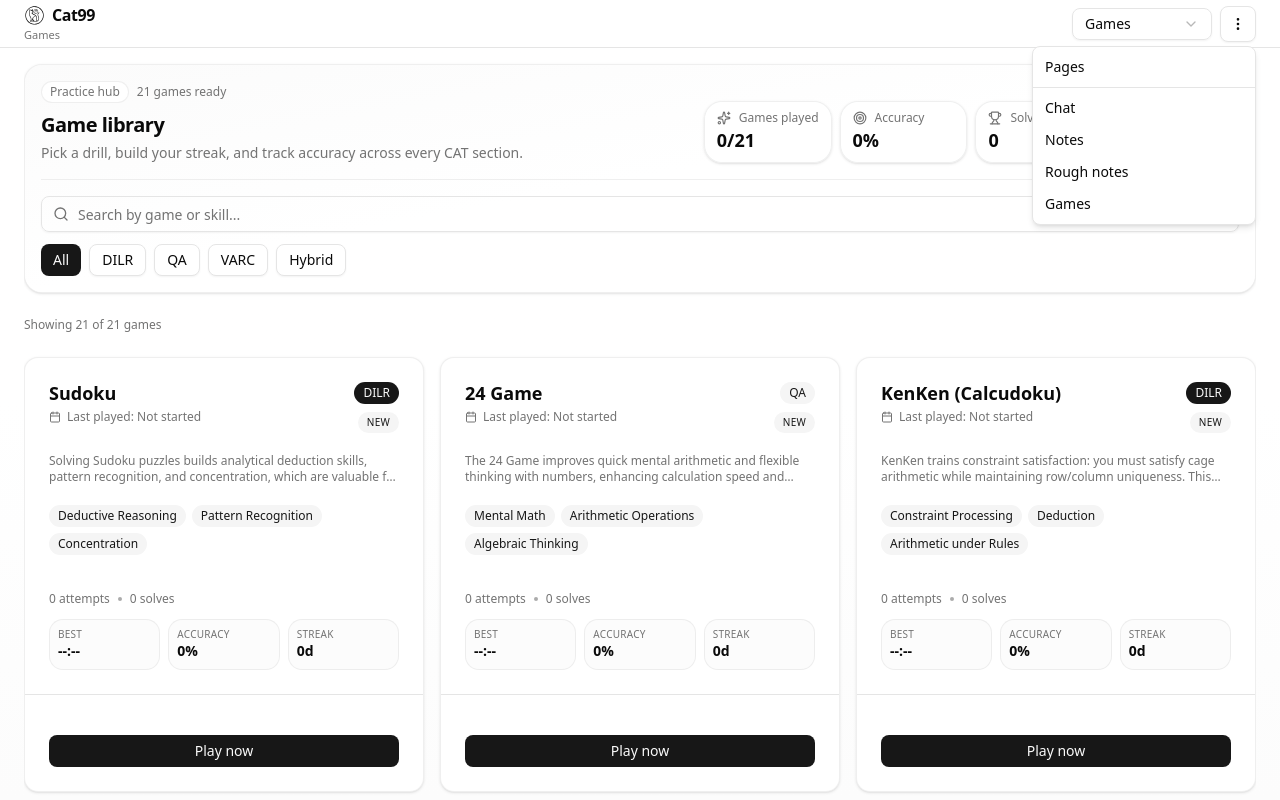
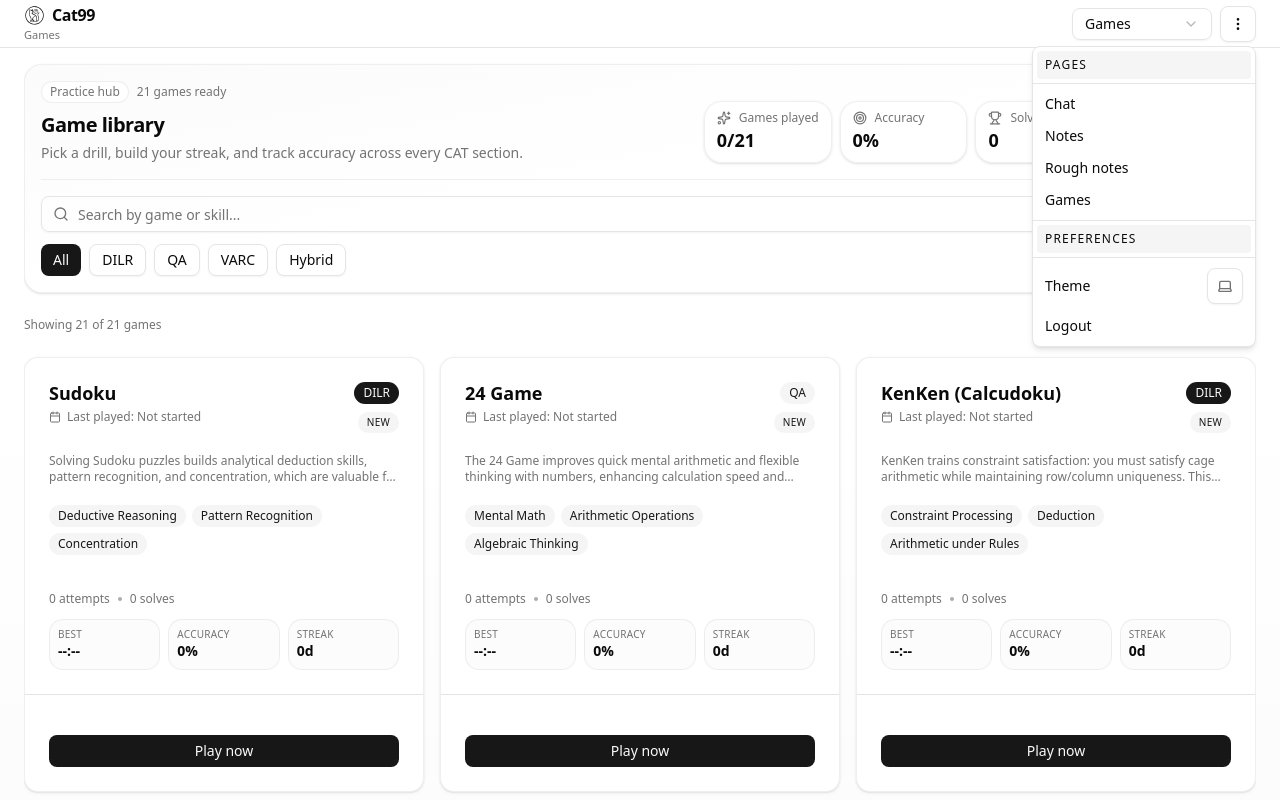
Before and after one commit to ayshrj/catprep, a Next.js app: page /games in a window 1280 px wide. Both pictures are taken after a click on the button "Menu". Built offline with nearby package versions, Linux system fonts and the light colour scheme; no server answers.

Commit message:
feat: implement authentication and theme management hooks for improved user experience

```diff
--- a/src/app/games/[gameId]/page.tsx
+++ b/src/app/games/[gameId]/page.tsx
@@ -20,6 +20,7 @@ import { DropdownMenuItem, DropdownMenuLabel, DropdownMenuSeparator } from "@/co
 import { Skeleton } from "@/components/ui/skeleton";
 import { ModelIcon } from "@/constant/model";
 import { isLlmGame } from "@/games/core/game-generation";
+import { useAuthAndTheme } from "@/hooks/use-auth-and-theme";
 import { useOpenRouterModels } from "@/hooks/use-openrouter-models";
 
 const GameRunner = dynamic(() => import("@/games/game-runner"), {
@@ -53,6 +54,7 @@ export default function GamePage() {
   } = useOpenRouterModels({ enabled: showModelPicker });
   const [modelPickerOpen, setModelPickerOpen] = useState(false);
   const [modelSearch, setModelSearch] = useState("");
+  const { handleLogout, handleThemeToggle } = useAuthAndTheme();
 
   useEffect(() => {
     if (!showModelPicker) return;
@@ -128,6 +130,8 @@ export default function GamePage() {
             }}
             inlineExtras={inlineModelControls}
             menuExtras={menuExtras}
+            onLogout={handleLogout}
+            onThemeToggle={handleThemeToggle}
           />
         }
       />
--- a/src/app/games/page.tsx
+++ b/src/app/games/page.tsx
@@ -17,6 +17,7 @@ import { Separator } from "@/components/ui/separator";
 import gameRegistry from "@/games/core/registry";
 import { fetchCloudGameData, getGameStats } from "@/games/core/storage";
 import { formatTime } from "@/games/core/timer";
+import { useAuthAndTheme } from "@/hooks/use-auth-and-theme";
 
 const ALL = "__all__";
 
@@ -28,6 +29,7 @@ const sectionConfig = {
 };
 
 export default function DashboardPage() {
+  const { handleLogout, handleThemeToggle } = useAuthAndTheme();
   const allGames = useMemo(() => Object.values(gameRegistry), []);
   const [filterSection, setFilterSection] = useState<string | null>(null);
   const [searchTerm, setSearchTerm] = useState("");
@@ -136,6 +138,8 @@ export default function DashboardPage() {
                 window.location.href = "/games";
               }
             }}
+            onLogout={handleLogout}
+            onThemeToggle={handleThemeToggle}
           />
         }
       />
--- a/src/app/notes/page.tsx
+++ b/src/app/notes/page.tsx
@@ -11,10 +11,12 @@ import { Notes } from "@/components/notes";
 import { Button } from "@/components/ui/button";
 import { ScrollArea } from "@/components/ui/scroll-area";
 import { Sheet, SheetContent, SheetHeader, SheetTitle, SheetTrigger } from "@/components/ui/sheet";
+import { useAuthAndTheme } from "@/hooks/use-auth-and-theme";
 import { CAT_KB_PARTS } from "@/lib/cat";
 
 export default function NotesPage() {
   const [chaptersOpen, setChaptersOpen] = useState(false);
+  const { handleLogout, handleThemeToggle } = useAuthAndTheme();
 
   const handleSectionClick = useCallback((sectionId: string) => {
     if (typeof window !== "undefined") {
@@ -93,6 +95,8 @@ export default function NotesPage() {
                 window.location.href = "/games";
               }
             }}
+            onLogout={handleLogout}
+            onThemeToggle={handleThemeToggle}
           />
         }
       />
--- a/src/app/rough-notes/page.tsx
+++ b/src/app/rough-notes/page.tsx
@@ -31,6 +31,7 @@ import MarkdownRenderer from "@/components/ui/markdown-renderer";
 import { ScrollArea } from "@/components/ui/scroll-area";
 import { Sheet, SheetContent, SheetHeader, SheetTitle, SheetTrigger } from "@/components/ui/sheet";
 import { Skeleton } from "@/components/ui/skeleton";
+import { useAuthAndTheme } from "@/hooks/use-auth-and-theme";
 import { cn } from "@/lib/utils";
 
 type RoughNote = {
@@ -55,6 +56,7 @@ export default function NotesPage() {
   const [previewMarkdown, setPreviewMarkdown] = useState("");
   const [noteToDelete, setNoteToDelete] = useState<RoughNote | null>(null);
   const [isDeletingNote, setIsDeletingNote] = useState(false);
+  const { handleLogout, handleThemeToggle } = useAuthAndTheme();
 
   const noteEditorRef = useRef<LexicalEditor | null>(null);
 
@@ -439,6 +441,8 @@ export default function NotesPage() {
                 <DropdownMenuItem onClick={() => void fetchNotes()}>Refresh</DropdownMenuItem>
               </>
             }
+            onLogout={handleLogout}
+            onThemeToggle={handleThemeToggle}
           />
         }
       />
--- a/src/components/app-navbar-actions.tsx
+++ b/src/components/app-navbar-actions.tsx
@@ -1,6 +1,7 @@
 "use client";
 
-import { MoreVertical } from "lucide-react";
+import { Laptop, Moon, MoreVertical, Sun } from "lucide-react";
+import { useTheme } from "next-themes";
 import type { ReactNode } from "react";
 
 import { AppNavigationSelect } from "@/components/app-navigation-select";
@@ -17,15 +18,40 @@ import { cn } from "@/lib/utils";
 
 type NavValue = "chat" | "notes" | "saved" | "games";
 
+function ThemeToggleButton() {
+  const { theme, setTheme } = useTheme();
+
+  const current = theme ?? "system";
+  const next = current === "system" ? "light" : current === "light" ? "dark" : "system";
+
+  const Icon = current === "dark" ? Moon : current === "light" ? Sun : Laptop;
+
+  return (
+    <Button type="button" variant="outline" size="icon" aria-label={`Theme: ${current}`} onClick={() => setTheme(next)}>
+      <Icon className="h-4 w-4" />
+    </Button>
+  );
+}
+
 type AppNavbarActionsProps = {
   value: NavValue;
   onChange: (value: NavValue) => void;
   inlineExtras?: ReactNode;
   menuExtras?: ReactNode;
   className?: string;
+  onLogout?: () => void;
+  onThemeToggle?: () => void;
 };
 
-export function AppNavbarActions({ value, onChange, inlineExtras, menuExtras, className }: AppNavbarActionsProps) {
+export function AppNavbarActions({
+  value,
+  onChange,
+  inlineExtras,
+  menuExtras,
+  className,
+  onLogout,
+  onThemeToggle,
+}: AppNavbarActionsProps) {
   const menuContent = (
     <DropdownMenuContent align="end" className="w-56">
       <DropdownMenuLabel>Pages</DropdownMenuLabel>
@@ -40,6 +66,22 @@ export function AppNavbarActions({ value, onChange, inlineExtras, menuExtras, cl
           {menuExtras}
         </>
       ) : null}
+      <DropdownMenuSeparator />
+      {onThemeToggle || onLogout ? (
+        <>
+          <DropdownMenuLabel>Preferences</DropdownMenuLabel>
+          <DropdownMenuSeparator />
+        </>
+      ) : null}
+      {onThemeToggle ? (
+        <DropdownMenuItem onSelect={onThemeToggle}>
+          <div className="flex w-full items-center justify-between">
+            <span>Theme</span>
+            <ThemeToggleButton />
+          </div>
+        </DropdownMenuItem>
+      ) : null}
+      {onLogout ? <DropdownMenuItem onClick={onLogout}>Logout</DropdownMenuItem> : null}
     </DropdownMenuContent>
   );
 
--- a/src/components/ui/dropdown-menu.tsx
+++ b/src/components/ui/dropdown-menu.tsx
@@ -122,15 +122,21 @@ function DropdownMenuRadioItem({
 function DropdownMenuLabel({
   className,
   inset,
+  theme = "withBackground",
   ...props
 }: React.ComponentProps<typeof DropdownMenuPrimitive.Label> & {
   inset?: boolean;
+  theme?: "default" | "withBackground";
 }) {
   return (
     <DropdownMenuPrimitive.Label
       data-slot="dropdown-menu-label"
       data-inset={inset}
-      className={cn("px-2 py-1.5 text-sm font-medium data-[inset]:pl-8", className)}
+      className={cn(
+        "px-2 py-1.5 text-sm font-medium data-[inset]:pl-8",
+        { "tracking-widest uppercase text-xs bg-accent rounded": theme === "withBackground" },
+        className
+      )}
       {...props}
     />
   );
--- /dev/null
+++ b/src/hooks/use-auth-and-theme.ts
@@ -0,0 +1,33 @@
+"use client";
+
+import { useTheme } from "next-themes";
+import { useCallback } from "react";
+import { toast } from "sonner";
+
+export function useAuthAndTheme() {
+  const { theme, setTheme } = useTheme();
+
+  const handleLogout = useCallback(async () => {
+    try {
+      await fetch("/api/auth/logout", {
+        method: "POST",
+        credentials: "include",
+      });
+      window.location.href = "/";
+    } catch (error) {
+      console.error(error);
+    }
+  }, []);
+
+  const handleThemeToggle = useCallback(() => {
+    const current = theme ?? "system";
+    const next = current === "system" ? "light" : current === "light" ? "dark" : "system";
+    setTheme(next);
+    toast.success(`Theme set to ${next}`);
+  }, [theme, setTheme]);
+
+  return {
+    handleLogout,
+    handleThemeToggle,
+  };
+}
```
Also changed, not shown: src/app/home-client.tsx (+3 -8 lines).
